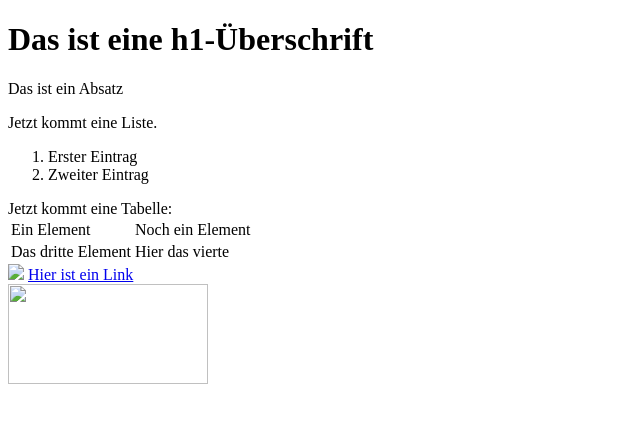
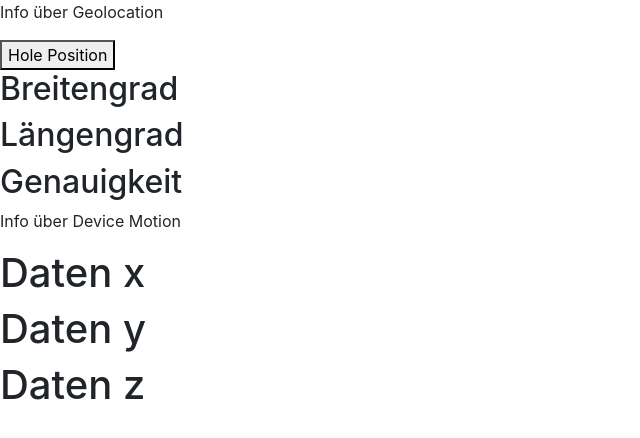
Before and after one commit to mschneider4/hello, a plain HTML site: page index.html in a window 1280 px wide. Shown: the whole page, without its empty margins (0-640 px from the left). Drawn offline with nearby package versions, Linux system fonts and the light colour scheme.

Commit message:
Add files via upload

```diff
--- a/index.html
+++ b/index.html
@@ -1,45 +1,29 @@
-<!DOCTYPE html>
+<!doctype html>
 <html>
 
 <head>
-    <title>Mein Dokument</title>
     <meta charset="utf-8">
+    <meta name="viewport" content="width=device-width, initial-scale=1">
+    <!-- Bootstrap CSS -->
+    <link rel="stylesheet" href="https://maxcdn.bootstrapcdn.com/bootstrap/4.0.0/css/bootstrap.min.css">
+    <title>Hello, world!</title>
 </head>
 
 <body>
-    <h1>Das ist eine h1-Überschrift</h1>
-    <p>
-        Das ist ein Absatz
-    </p>
-    Jetzt kommt eine Liste.
-    <ol>
-        <li>Erster Eintrag</li>
-        <li>Zweiter Eintrag</li>
-    </ol>
-    Jetzt kommt eine Tabelle:
-    <table>
-        <tr>
-            <td>Ein Element</td>
-            <td>Noch ein Element</td>
+    <p id="geoSupported"> Info über Geolocation</p>
 
-        </tr>
-        <tr>
-            <td>Das dritte Element</td>
-            <td>Hier das vierte</td>
+    <button onclick="holePosition()">Hole Position</button>
+    <h2 id="breite"> Breitengrad</h2>
+    <h2 id="laenge"> Längengrad</h2>
+    <h2 id="genau"> Genauigkeit</h2>
+    <script src="geoloc.js"></script>
 
-        </tr>
+    <p id="dmeSupported"> Info über Device Motion</p>
+    <h1 id="xBeschl"> Daten x</h1>
+    <h1 id="yBeschl"> Daten y</h1>
+    <h1 id="zBeschl"> Daten z</h1>
+    <script src="devicemotion.js"></script>
 
-
-    </table>
-
-
-
-    <img src="images/bulbon.png">
-    <a href="http://www.th-bingen.de">Hier ist ein Link</a>
-    <br>
-    <a href="http://www.th-bingen.de">
-        <img src="images/thbingen.svg" width="200" height="100">
-    </a>
 </body>
 
 </html>
```
